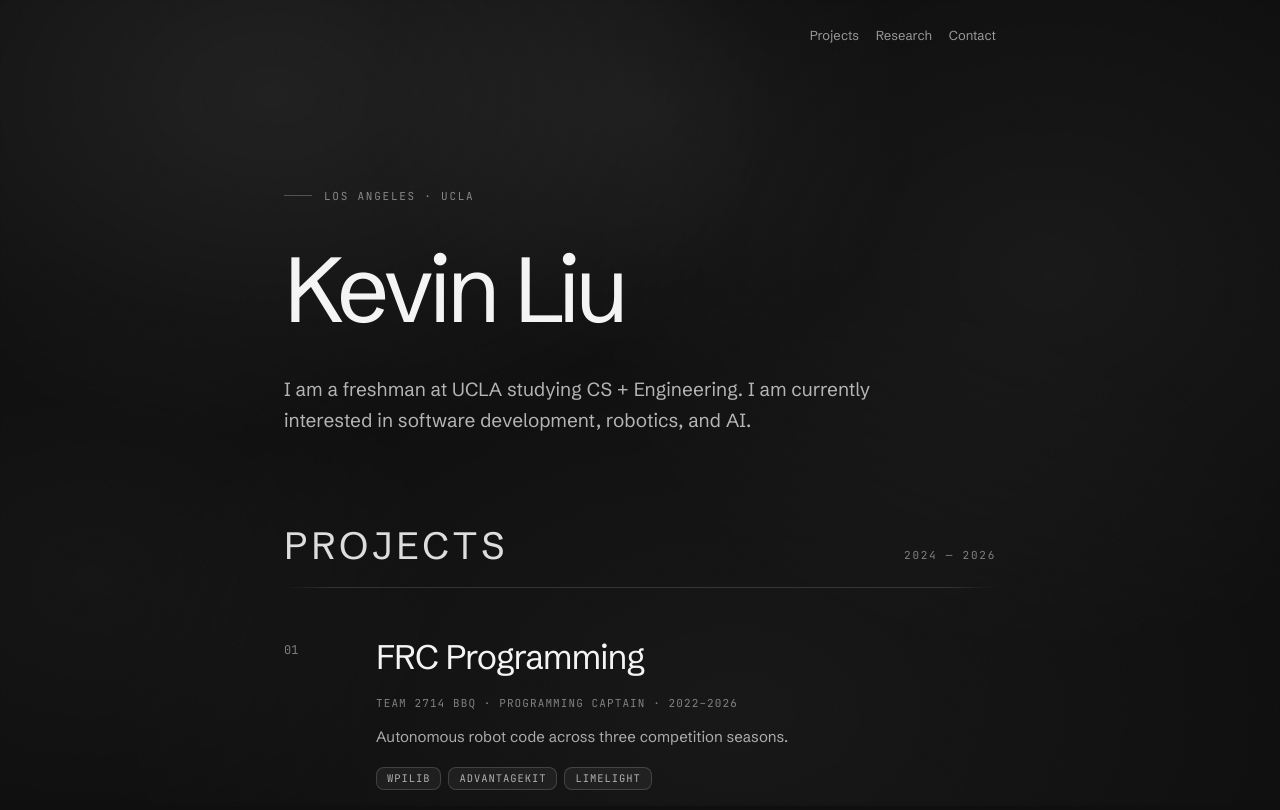
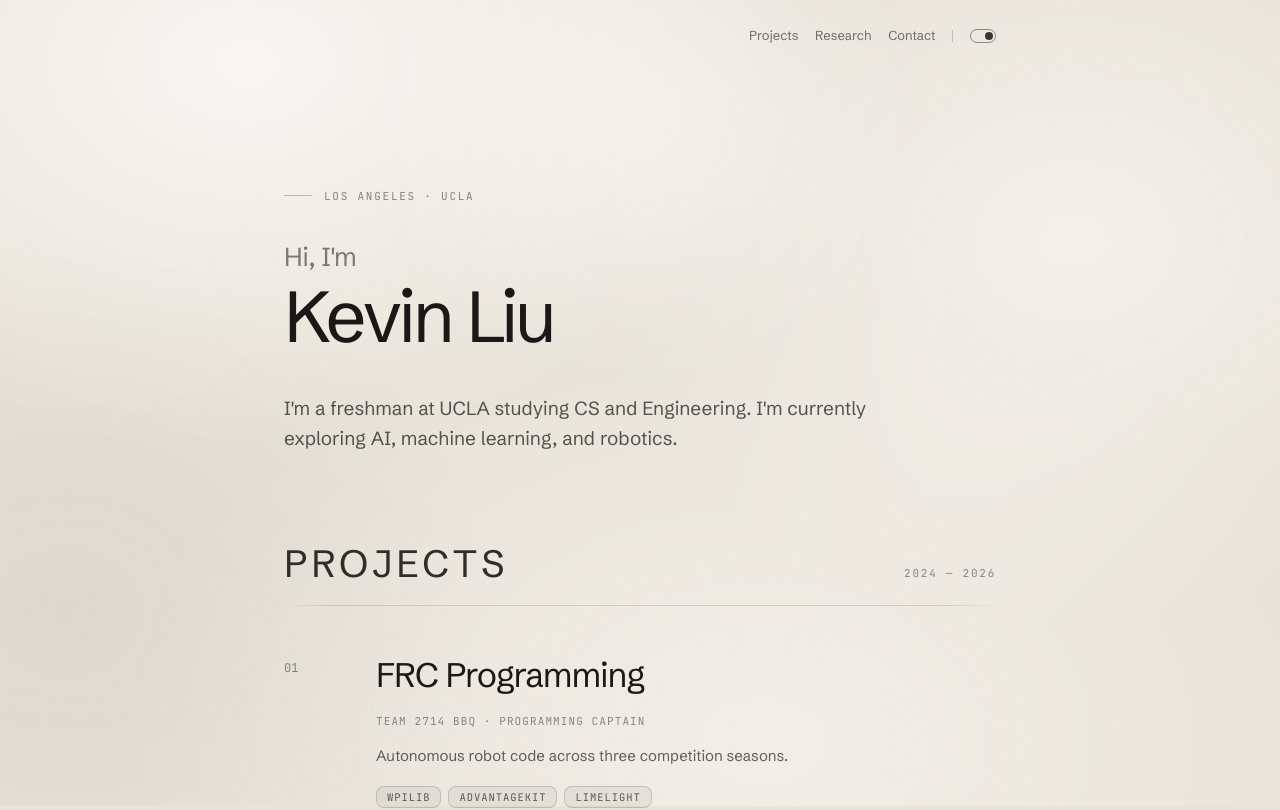
Before and after one commit to kvine11/kvine-liu.com, a React (Vite) app: page / in a window 1280 px wide. Shown: the top 810 px of the page. Built offline with nearby package versions, Linux system fonts and the light colour scheme.

Commit message:
theme toggle

```diff
--- a/index.html
+++ b/index.html
@@ -14,6 +14,24 @@
       href="https://fonts.googleapis.com/css2?family=Schibsted+Grotesk:wght@300;400;500&family=JetBrains+Mono:wght@400;500&display=swap"
       rel="stylesheet"
     />
+    <!-- Theme, resolved before first paint so a cream-mode reload never
+         flashes the dark ground. Kept inline and dependency-free for the
+         same reason: anything deferred is too late. This is the one script
+         that belongs in this file. -->
+    <script>
+      (function () {
+        try {
+          var stored = localStorage.getItem("theme");
+          var light =
+            stored === "light" ||
+            (!stored &&
+              window.matchMedia("(prefers-color-scheme: light)").matches);
+          document.documentElement.dataset.theme = light ? "light" : "dark";
+        } catch (e) {
+          document.documentElement.dataset.theme = "dark";
+        }
+      })();
+    </script>
   </head>
   <body>
     <!-- The only HTML file left. React mounts the whole site into #root. -->
--- a/src/components/Hero.jsx
+++ b/src/components/Hero.jsx
@@ -6,9 +6,24 @@ export default function Hero() {
     <header className="px-6 pt-20 pb-16 md:px-16 md:pt-[116px] md:pb-[92px]">
       <Eyebrow className="mb-10">{profile.location}</Eyebrow>
 
-      {/* Headings stay light — hierarchy is size and space, not weight. */}
-      <h1 className="m-0 text-[clamp(52px,11vw,92px)] leading-[0.98] font-light tracking-[-0.05em]">
-        {profile.name}
+      {/* Greeting and name are one heading: a screen reader should get "Hi,
+          I'm Kevin Liu", not a stray fragment above an unrelated title. The
+          greeting is set smaller and quieter so the name still lands as the
+          thing you read — it introduces the name rather than competing with
+          it.
+
+          The name runs smaller than it used to (was clamp(52,11vw,92)). At
+          92px it was doing all the talking and left no room for anything to
+          precede it; at this size the greeting fits above it and the whole
+          block still clears the 38px band headings comfortably. Headings
+          stay light — hierarchy is size and space, not weight. */}
+      <h1 className="m-0 font-light">
+        <span className="block text-[clamp(18px,3.6vw,26px)] leading-none tracking-[-0.01em] text-ink/55">
+          {profile.greeting}
+        </span>
+        <span className="mt-3 block text-[clamp(46px,9vw,72px)] leading-[0.98] tracking-[-0.045em]">
+          {profile.name}
+        </span>
       </h1>
 
       <p className="mt-10 max-w-[600px] text-[19px] leading-[1.6] font-light text-pretty text-ink/72">
--- a/src/components/NavBar.jsx
+++ b/src/components/NavBar.jsx
@@ -1,3 +1,4 @@
+import ThemeToggle from "./ThemeToggle";
 import { navLinks } from "../data/site";
 
 export default function NavBar() {
@@ -12,6 +13,11 @@ export default function NavBar() {
           {link.label}
         </a>
       ))}
+
+      {/* A hairline sets the toggle apart from the section links — it moves
+          you around the page; they move you through it. */}
+      <span aria-hidden="true" className="h-3 w-px bg-ink/20" />
+      <ThemeToggle />
     </nav>
   );
 }
--- /dev/null
+++ b/src/components/ThemeToggle.jsx
@@ -0,0 +1,61 @@
+import { useEffect, useState } from "react";
+
+/**
+ * Switches the ground between dark and cream.
+ *
+ * A switch rather than a pictogram, which is the distinction that keeps it
+ * inside the no-graphic-marks rule: a sun/moon glyph would be an image
+ * standing in for a word, and the only one on the site. A track and a knob
+ * aren't a picture of anything — they're a control showing its own
+ * position, which is also why this needs no label to be legible.
+ *
+ * Built from the same tokens as everything else: ink at two alphas, the
+ * full radius, no fill and no colour. `role="switch"` + `aria-checked` is
+ * the honest semantic — it's a two-state control, and "Cream mode" is a
+ * thing that is either on or off.
+ *
+ * The theme itself is resolved before first paint by the inline script in
+ * index.html; this only reads what that decided and writes back. Doing it
+ * here instead would flash the dark ground on every cream reload.
+ */
+export default function ThemeToggle() {
+  const [isCream, setIsCream] = useState(false);
+
+  useEffect(() => {
+    setIsCream(document.documentElement.dataset.theme === "light");
+  }, []);
+
+  const toggle = () => {
+    const next = isCream ? "dark" : "light";
+    document.documentElement.dataset.theme = next;
+    setIsCream(!isCream);
+    try {
+      localStorage.setItem("theme", next);
+    } catch {
+      // Private browsing, or storage disabled. The toggle still works for
+      // this visit; it just won't be remembered on the next one.
+    }
+  };
+
+  return (
+    <button
+      type="button"
+      role="switch"
+      aria-checked={isCream}
+      aria-label="Cream mode"
+      onClick={toggle}
+      className={`group relative h-[14px] w-[26px] flex-none rounded-full border transition-colors duration-200 ease-out ${
+        isCream ? "border-ink/45" : "border-ink/25 hover:border-ink/40"
+      }`}
+    >
+      <span
+        aria-hidden="true"
+        className={`absolute top-1/2 left-[2px] h-2 w-2 -translate-y-1/2 rounded-full transition-all duration-200 ease-out ${
+          isCream
+            ? "translate-x-[12px] bg-ink/85"
+            : "translate-x-0 bg-ink/55 group-hover:bg-ink/75"
+        }`}
+      />
+    </button>
+  );
+}
--- a/src/data/site.js
+++ b/src/data/site.js
@@ -2,9 +2,10 @@
 // Editing the site is editing this file.
 
 export const profile = {
+  greeting: "Hi, I'm",
   name: "Kevin Liu",
   location: "Los Angeles · UCLA",
-  bio: "I am a freshman at UCLA studying CS + Engineering. I am currently interested in software development, robotics, and AI.",
+  bio: "I'm a freshman at UCLA studying CS and Engineering. I'm currently exploring AI, machine learning, and robotics.",
 };
 
 // Two bands on one page. Add an entry to either `entries` array and it
@@ -29,7 +30,7 @@ export const bands = [
     entries: [
       {
         title: "FRC Programming",
-        meta: "Team 2714 BBQ · Programming Captain · 2022–2026",
+        meta: "Team 2714 BBQ · Programming Captain",
         description: "Autonomous robot code across three competition seasons.",
         tags: ["WPILib", "AdvantageKit", "Limelight"],
         links: [
--- a/src/index.css
+++ b/src/index.css
@@ -30,6 +30,31 @@
   --radius-sm: 4px;
   --radius-md: 8px;
   --radius-lg: 14px;
+}
+
+/* ─────────────────────────────────────────────────────────────────────────
+   Cream mode. The tokens above are the dark default; these override them
+   when `data-theme="light"` is on <html> (set by the inline script in
+   index.html before first paint, and toggled by ThemeToggle).
+
+   This is a swap of the same one-color system, not a second palette: still
+   ink-on-ground at varying alpha, still no accent. The one thing that
+   genuinely inverts is the ground itself — see the .ground-* overrides
+   further down, where the pools lighten toward white rather than darkening,
+   because a dark pool drifting across pale paper reads as a stain.
+   ───────────────────────────────────────────────────────────────────── */
+:root[data-theme="light"] {
+  --color-bg: #e9e4d9;
+  --color-ink: #1b1917;
+  --color-divider: color-mix(in srgb, #1b1917 14%, transparent);
+}
+
+:root {
+  color-scheme: dark;
+}
+
+:root[data-theme="light"] {
+  color-scheme: light;
 }
 
 @layer base {
@@ -164,6 +189,50 @@
   }
 }
 
+/* Cream mode inverts what the ground is *doing*, not just its color. The
+   pools lighten toward white so the page reads as paper catching light; a
+   pool of ink drifting across pale ground would read as a stain instead.
+   One ink pool stays, low, for depth. */
+:root[data-theme="light"] .ground-drift {
+  background:
+    radial-gradient(
+      820px 560px at 20% 8%,
+      rgba(255, 255, 255, 0.72),
+      transparent 68%
+    ),
+    radial-gradient(
+      700px 560px at 84% 30%,
+      rgba(255, 255, 255, 0.5),
+      transparent 68%
+    ),
+    radial-gradient(
+      900px 640px at 60% 92%,
+      rgba(255, 255, 255, 0.44),
+      transparent 70%
+    ),
+    radial-gradient(
+      620px 520px at 6% 76%,
+      color-mix(in srgb, var(--color-ink) 5%, transparent),
+      transparent 70%
+    );
+}
+
+:root[data-theme="light"] .ground-cursor {
+  background: radial-gradient(
+    460px 460px at var(--mx, 50%) var(--my, 14%),
+    rgba(255, 255, 255, 0.42),
+    transparent 62%
+  );
+}
+
+/* Grain has to multiply on pale ground — screened over cream it washes out
+   entirely, and the texture is the whole reason the ground reads as
+   material rather than a gradient. */
+:root[data-theme="light"] .ground-grain {
+  opacity: 0.05;
+  mix-blend-mode: multiply;
+}
+
 /* Per-letter entrance for the band headings. BandHeading only adds this
    class once the heading is in view, so the animation can't play behind the
    fold; the delay is set inline per letter. */
```
Also changed, not shown: 1 other file (tests, documents, lock files or other folders).
